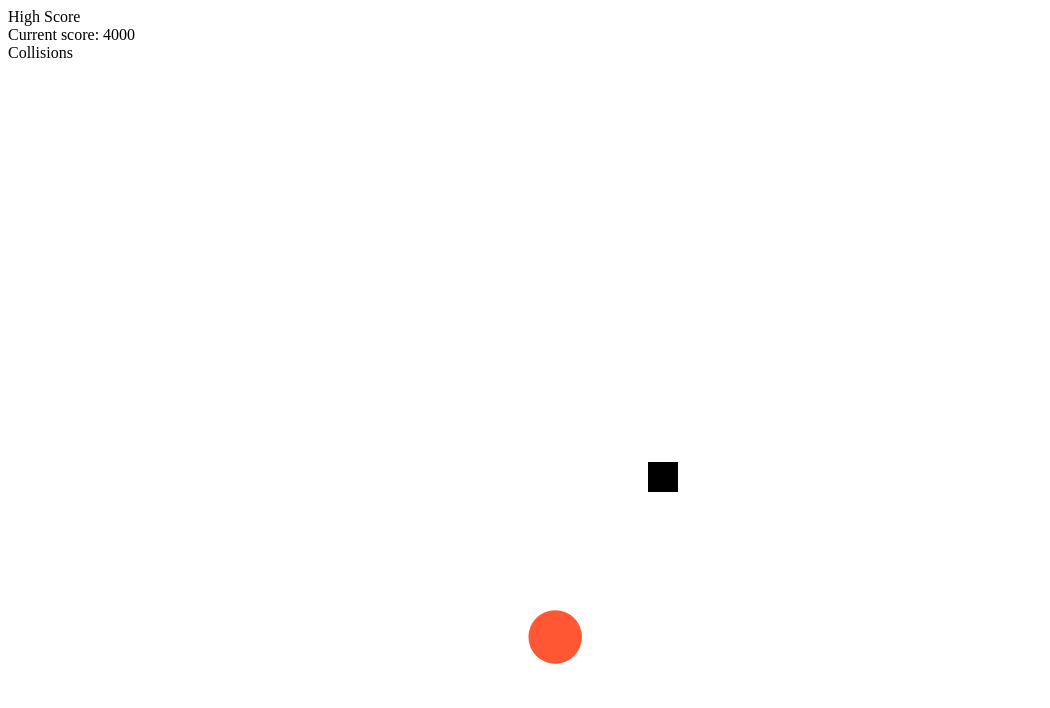
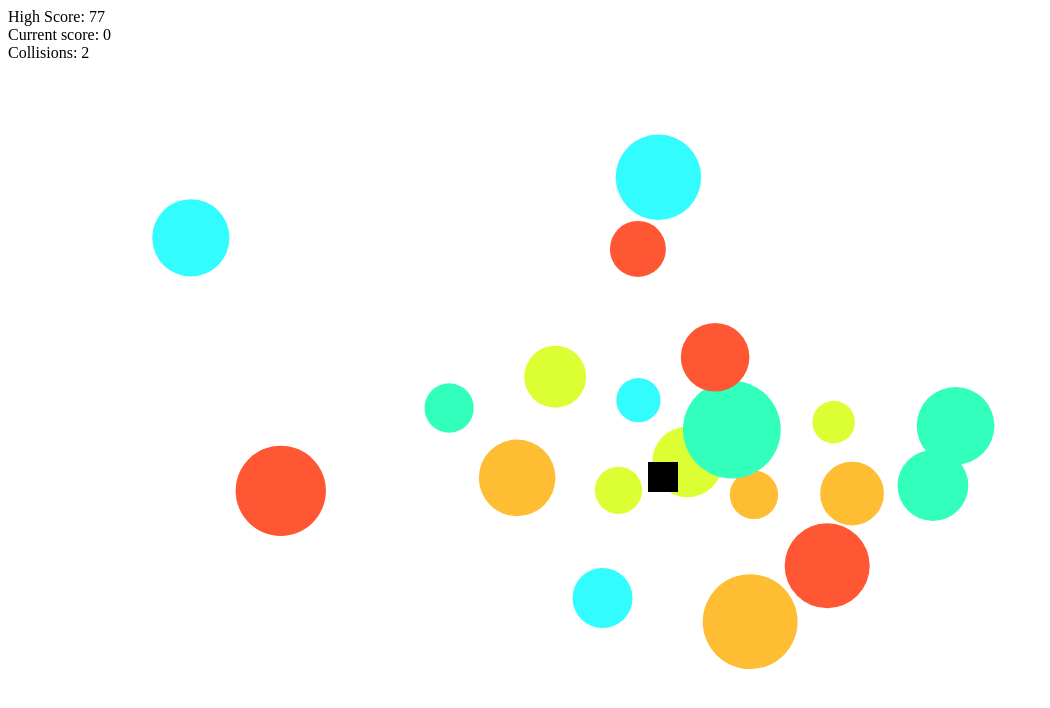
Before and after one commit to gautamsan/watchout, a website: page client/index.html in a window 1280 px wide. Shown: the whole page, without its empty margins (0-1050 px from the left). Drawn offline with Linux system fonts and the light colour scheme.

Commit message:
Collisions and count score now working.

```diff
--- a/client/index.html
+++ b/client/index.html
@@ -6,9 +6,9 @@
   <body>
     <div class="scoreboard">
       <!-- Modify the scoreboard when important events occur in your game! -->
-      <div class="high">High Score</div>
+      <div class="high">High Score: </div>
       <div class="current">Current score: </div>
-      <div class="collisions">Collisions</div>
+      <div class="collisions">Collisions: </div>
     </div>
     <script src="lib/d3.js" charset="utf-8"></script>
     <script src='watchout.js'></script>
--- a/client/watchout.js
+++ b/client/watchout.js
@@ -2,7 +2,7 @@
 var options = {
   height: document.documentElement.clientHeight,
   width: document.documentElement.clientWidth,
-  numOfEnemies: 1,
+  numOfEnemies: 20,
   winScore: 1000
 };
 
@@ -16,34 +16,43 @@ var createColor = function(idx) {
   return colors[idx];
 }
 
-var collide = function(node) {
-  var r = node.r + 8,
-      nx1 = node.x - r,
-      nx2 = node.x + r,
-      ny1 = node.y - r,
-      ny2 = node.y + r;
+var scoreBoard = {
+  highScore: 0,
+  collisions: 0
+}
 
-  return function(quad, x1, y1, x2, y2) {
-    if (quad.point && (quad.point !== node)) {
-      var x = node.x - quad.point.x,
-          y = node.y - quad.point.y,
-          l = Math.sqrt(x * x + y * y),
-          r = node.r + quad.point.r;
+// var collide = function(node) {
 
-      console.log(quad.point, node);
+//   node = d3.select(node);
 
-      if (l < r) {
-        // l = (l - r) / l * .5;
-        // node.x -= x *= l;
-        // node.y -= y *= l;
-        // quad.point.x += x;
-        // quad.point.y += y;
-        console.log('collided');
-      }
-    }
-    return x1 > nx2 || x2 < nx1 || y1 > ny2 || y2 < ny1;
-  };
-};
+//   var r = node.attr('r') + 8,
+//       nx1 = node.attr('cx') - r,
+//       nx2 = node.attr('cx') + r,
+//       ny1 = node.attr('cy') - r,
+//       ny2 = node.attr('cy') + r;
+
+
+//   return function(quad, x1, y1, x2, y2) {
+//     if (quad.point && (quad.point !== node)) {
+//       var x = node.attr('cx') - quad.point.x,
+//           y = node.attr('cy') - quad.point.y,
+//           l = Math.sqrt(x * x + y * y),
+//           r = node.attr('r') + quad.point.r;
+
+//       console.log(node.attr('r'), quad.point[0].r);
+
+//       if (l < r) {
+//         // l = (l - r) / l * .5;
+//         // node.x -= x *= l;
+//         // node.y -= y *= l;
+//         // quad.point.x += x;
+//         // quad.point.y += y;
+//         console.log('collided');
+//       }
+//     }
+//     return x1 > nx2 || x2 < nx1 || y1 > ny2 || y2 < ny1;
+//   };
+// };
 
 var createEnemies = function() {
   var enemies = [];
@@ -55,7 +64,7 @@ var createEnemies = function() {
       id: val,
       x: Math.random() * ((options.width - 60) - 60) + 60,
       y: Math.random() * ((options.height - 60) - 60) + 60,
-      r: Math.random() * 20 + 10
+      r: Math.random() * 30 + 20
     }
   });
 };
@@ -64,14 +73,13 @@ var createPlayer = function() {
   return [{
     x: options.width / 2,
     y: options.height / 2,
-    r: 200 //collides only for this value!!
   }];
 };
 
 var placePlayer = function(data) {
   var player = gameBoard.selectAll(".player").data(data);
   player.enter().append("svg:rect")
-          .attr("class", "player")
+          .attr("class", "player characters")
           .attr("x", function(d) {
             return d.x;
           })
@@ -86,7 +94,7 @@ var placePlayer = function(data) {
 var placeEnemies = function(data) {
   var enemies = gameBoard.selectAll(".enemy").data(data);
   enemies.enter().append("svg:circle")
-          .attr("class", "enemy")
+          .attr("class", "enemy characters")
           .attr("cx", function(d) {
             return d.x;
           })
@@ -112,39 +120,48 @@ var moveEnemies = function(data) {
 
 var enemy = createEnemies();
 var player = createPlayer();
-var characters = player.concat(enemy);
 
-var force = d3.layout.force()
-                    .gravity(0.05)
-                    .charge(function(d, i) { return i ? 0 : -2000; })
-                     .nodes(characters)
-                     .size([options.width, options.height]);
+placeEnemies(enemy);
+placePlayer(player);
 
-force.start();
+var enemies = d3.selectAll(".enemy").data(enemy);
+var players = d3.selectAll(".player");
 
-force.on("tick", function(e) {
-  var q = d3.geom.quadtree(characters),
-      i = 0,
-      n = characters.length,
-      collided = false;
+// var characters = player.concat(enemy);
+// var d3chars = d3.selectAll('.characters').data(characters);
 
-  while (++i < n) q.visit(collide(characters[i]));
+// var force = d3.layout.force()
+//                     .gravity(0.05)
+//                     .charge(function(d, i) { return i ? 0 : -2000; })
+//                      .nodes(d3chars)
+//                      .size([options.width, options.height]);
 
-  force.resume();
+// force.start();
 
-  // if (collided) {
-  //   countCurrentScore();
-  // }
+// force.on("tick", function(e) {
 
-   // while (++i < n) {
+//   var q = d3.geom.quadtree(d3chars),
+//       i = 0,
+//       n = characters.length,
+//       collided = false;
 
-   //      q.visit(function() {
-   //        if (collide(characters[i])) {
-   //          countCurrentScore();
-   //        }
-   //      });
-   //    };
-});
+//   while (++i < n) q.visit(collide(d3chars[0][i]));
+
+//   force.resume();
+
+//   // if (collided) {
+//   //   countCurrentScore();
+//   // }
+
+//    // while (++i < n) {
+
+//    //      q.visit(function() {
+//    //        if (collide(characters[i])) {
+//    //          countCurrentScore();
+//    //        }
+//    //      });
+//    //    };
+// });
 
 var dragPlayer = function(data) {
   var selectedPlayer = d3.select('.player').data(data);
@@ -158,22 +175,95 @@ var dragPlayer = function(data) {
   selectedPlayer.call(drag);
 };
 
-var countHighScore = function() {
+var throttle = function(func, wait) {
+
+  var throttled = false;
+
+  return function() {
+    if (!throttled) {
+      func.call();
+      throttled = true;
+      setTimeout(function() {
+        throttled = false;
+      }, wait);
+    }
+  };
+};
+
+var detectCollision = function() {
+
+  var collision = false;
+
+  //take all the enemies
+    //get the cx and cy of each enemy
+    //get the position of the player
+    //get the difference
+
+    //pythagoras stuff
+      //if less than size of player then collision is true
+
+  //if collision
+     //colision = true
+     //reset the score
+  // for(var i = 0; i < enemies.length; i++) {
+  //   console.log(enemies[i]);
+  //   var cx = enemies[i].attr("cx");
+  //   var cy = enemies[i].attr("cy");
+  // }
+
+  var curPlayer = d3.select('.player');
+
+  enemies.each(function(d) {
+
+    var node = d3.select(this);
+    var cx = node.attr('cx') - node.attr('r');
+    var cy = node.attr('cy') - node.attr('r');
+
+    var x = cx - curPlayer.attr('x') + 10;
+    var y = cy - curPlayer.attr('y') + 10;
+
+
+    if (Math.sqrt(x*x+y*y) < node.attr('r') + 70) {
+      collision = true;
+    }
+  });
+
+  if (collision) {
+    var currentScore = d3.select(".current");
+    currentScore = +currentScore.select('text').text();
+    //store the currentScore in var
+    countCurrentScore();
+    //check highscore
+    //add collision
+    countHighScore(currentScore);
+    throttleCollisions();
+  }
+};
+
+var countHighScore = function(score) {
   //object for highScore
-  var highScore = d3.selectAll(".high span").data();
-  highScore.append("text");
+  var highScore = d3.selectAll(".high");
+
+  if(score > scoreBoard.highScore) {
+    scoreBoard.highScore = score;
+    highScore.select('text').remove()
+    highScore.append("text")
+           .text(scoreBoard.highScore);
+  }
+
+  //highScore.text(scoreBoard.highScore);
 }
 
 var countCurrentScore = function() {
   //object for currentScore
-  var currentScore = d3.selectAll(".current").data([8000]);
+  var currentScore = d3.selectAll(".current").data([20000]);
 
   currentScore.select('text').remove();
 
   currentScore.append("text")
               .text(0)
               .transition()
-              .duration(10000)
+              .duration(30000)
               .tween("text", function(d) {
                   var i = d3.interpolateRound(0, d);
                   return function(t) {
@@ -184,18 +274,30 @@ var countCurrentScore = function() {
 
 var countCollisions = function() {
   //object for collisions
-  var collisions = d3.selectAll(".collisions span").data();
+  var collisions = d3.selectAll(".collisions");
+
+  scoreBoard.collisions++;
+
+  collisions.select('text').remove()
+  collisions.append("text")
+            .text(scoreBoard.collisions);
 }
 
+var throttleCollisions = throttle(countCollisions, 1000);
+
 var startGame = function() {
-  placeEnemies(enemy);
-  placePlayer(player);
+  // placeEnemies(enemy);
+  // placePlayer(player);
   dragPlayer(player);
   countCurrentScore();
 
   setInterval(function() {
     moveEnemies(enemy)
   }, 2000);
+
+  setInterval(function() {
+    detectCollision();
+  }, 17);
 };
 
 startGame();
```
